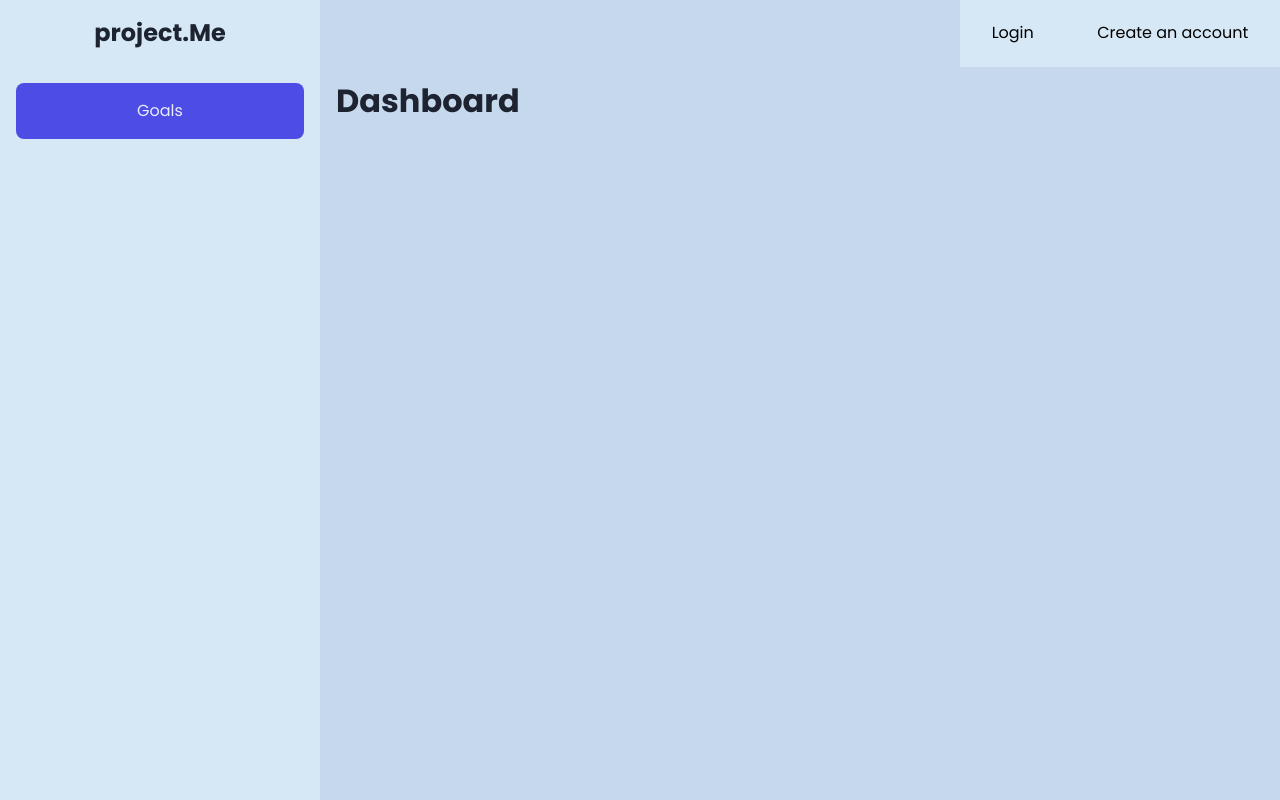
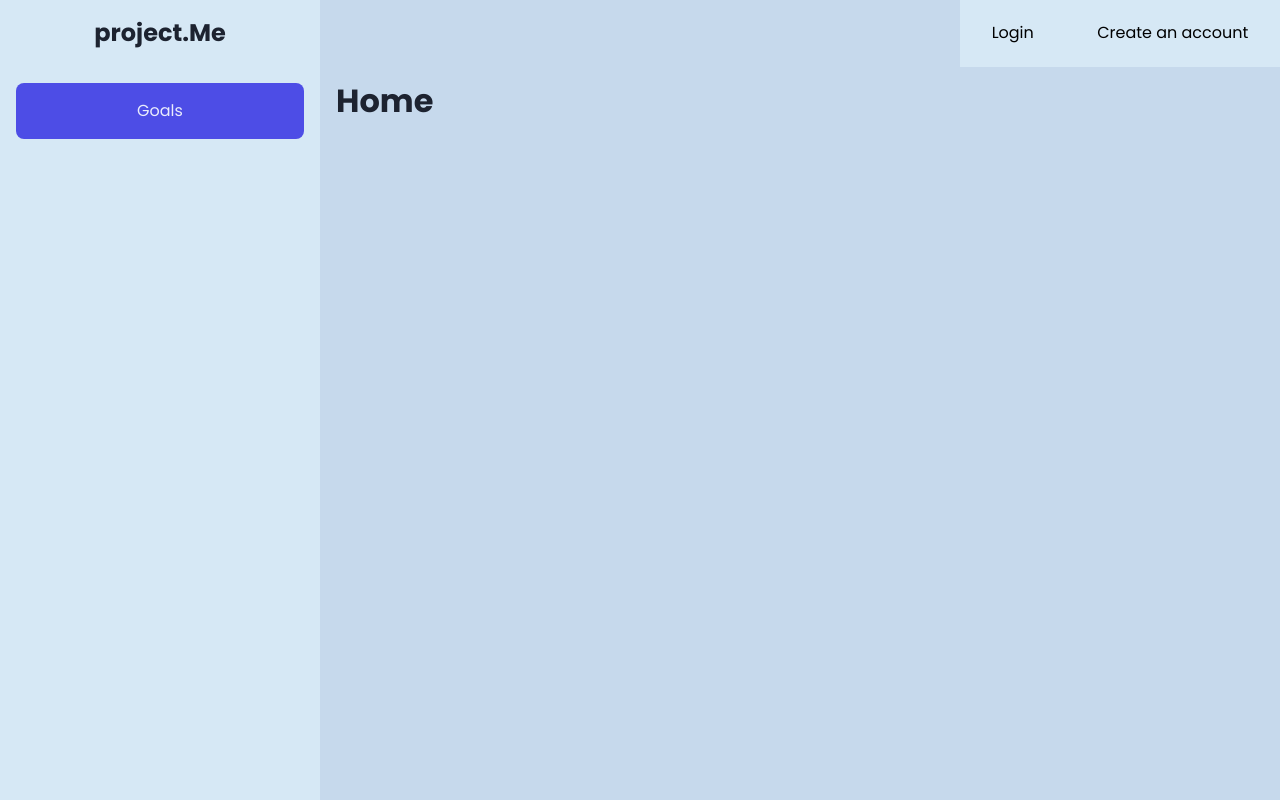
Before and after one commit to allanlalangan/project.Me, a React (Create React App) app in the folder client/: page / in a window 1280 px wide. Built offline with nearby package versions, Linux system fonts and the light colour scheme.

Commit message:
feat: update home page and dashboard redirect logic

```diff
--- a/client/src/pages/dashboard.js
+++ b/client/src/pages/dashboard.js
@@ -8,7 +8,7 @@ const Dashboard_page = () => {
   const user = useSelector((state) => state.auth.user);
   useEffect(() => {
     if (!user) {
-      redirect('/');
+      redirect('/login');
     }
   }, [user, redirect]);
   return (
--- a/client/src/pages/home.js
+++ b/client/src/pages/home.js
@@ -1,7 +1,7 @@
 const Home_page = () => {
   return (
     <>
-      <h1>Dashboard</h1>
+      <h1>Home</h1>
     </>
   );
 };
```
